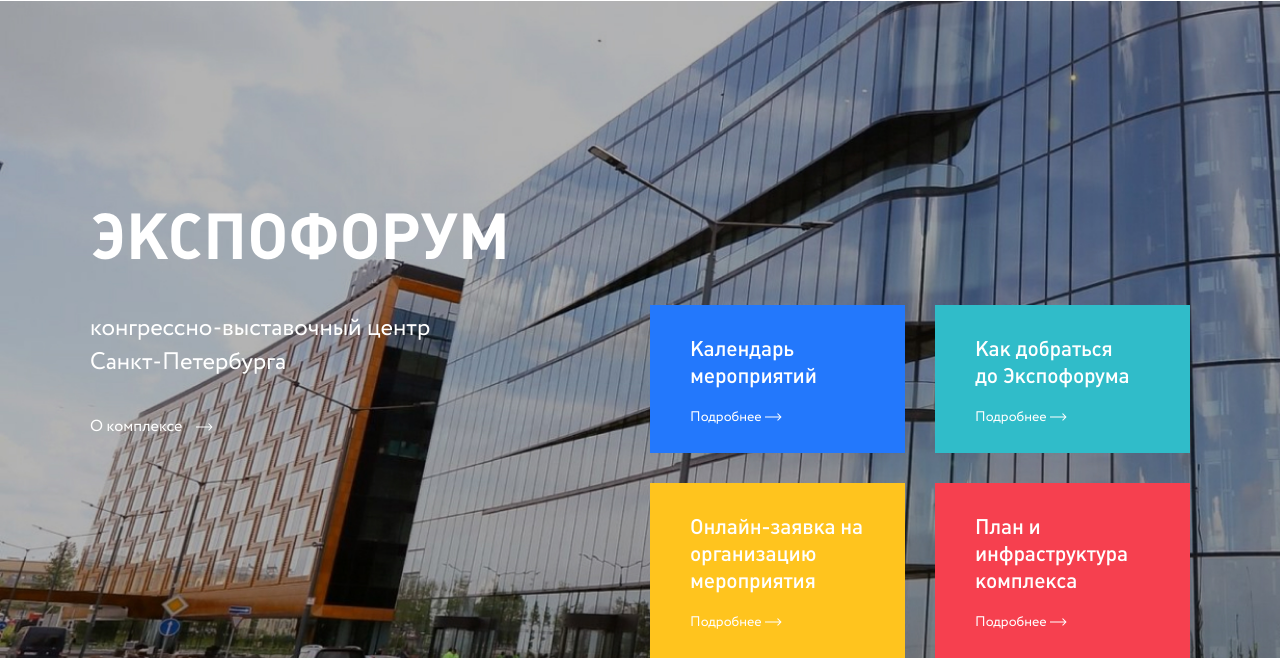
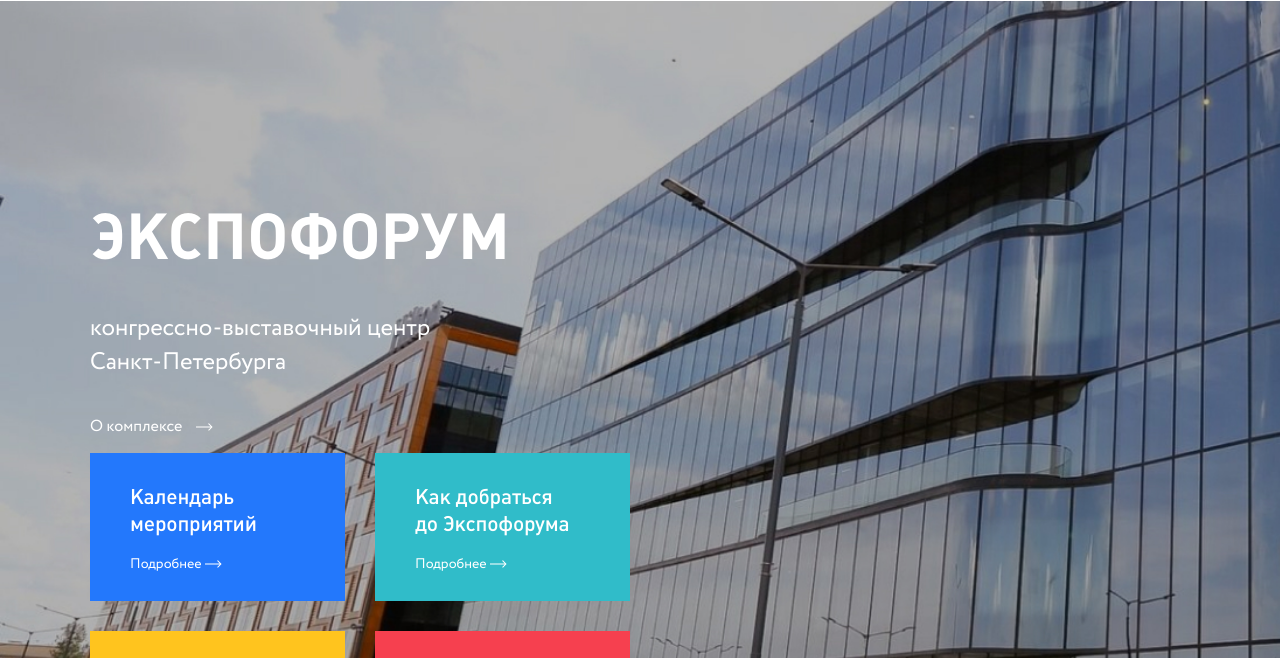
Before and after one commit to nickskills/nick_skills.github.io, a plain HTML site: page index.html in a window 1280 px wide. Shown: the part 118-776 px from the top of the page. Drawn offline with Linux system fonts and the light colour scheme.

Commit message:
Revert "Update styles.css"
This reverts commit 17e4674c6439ae20909c9959cb2e9076efa1b670.

```diff
--- a/styles.css
+++ b/styles.css
@@ -384,3 +384,46 @@ a svg:hover .inst{
 .chat-item:hover{
     width:43%;
 }
+
+
+
+
+
+
+
+
+
+
+
+
+
+
+
+
+
+
+
+
+
+
+@media screen and (max-width: 1366px) {
+    .wrapper{
+        justify-content: start;
+        flex-direction: column;
+    }
+    .wrapper-left{
+        margin-bottom: 0px;
+    }
+    .wrapper-right{
+        margin-top: 15px;
+        margin-bottom: 10px;
+    }
+    .events{
+        padding-bottom: 26px;
+    }
+}
+@media screen and (max-width : 526px) {
+    .ev1{
+        margin-bottom: 30px;
+    }
+}
```
